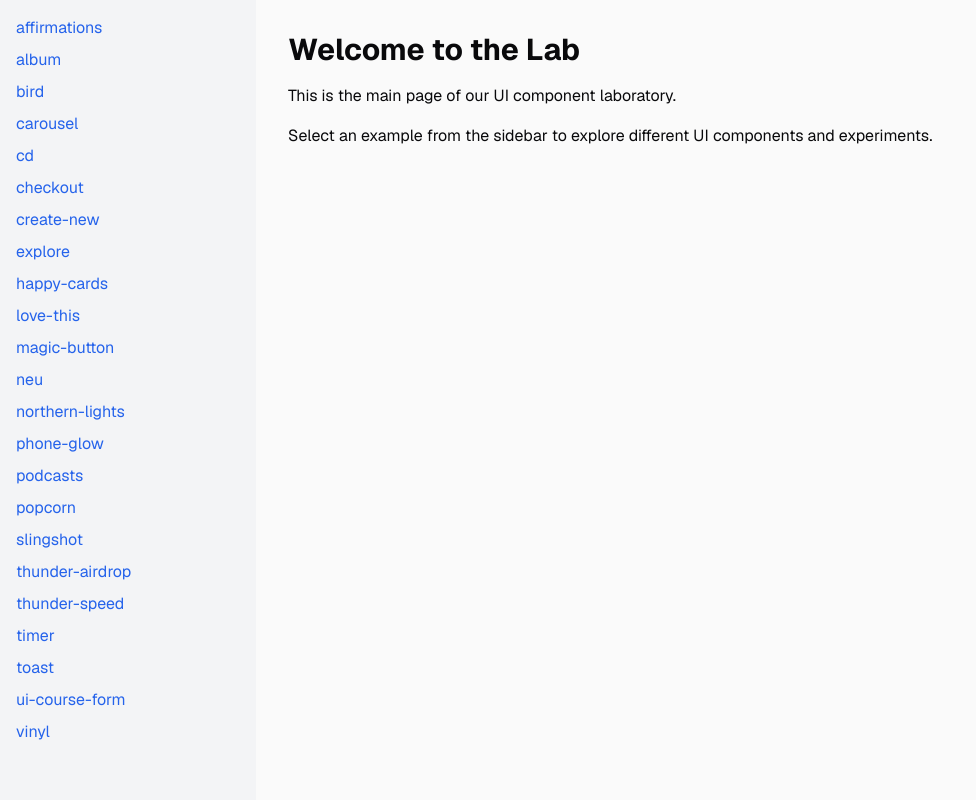
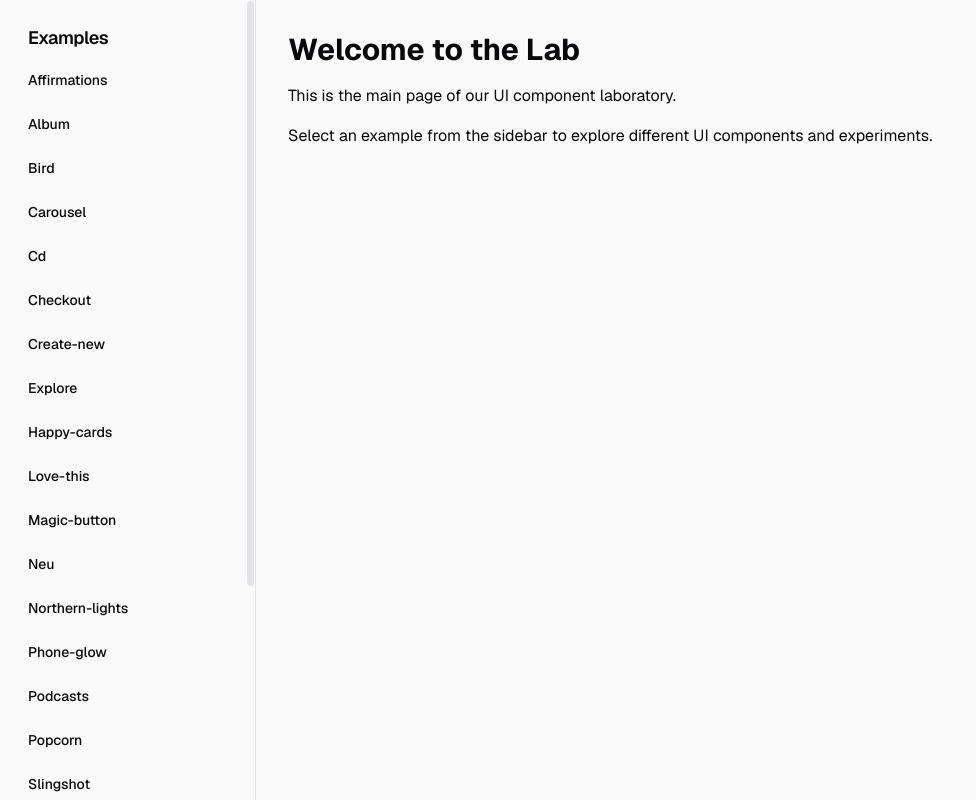
Before and after one commit to vaunblu/lab, a Next.js app: page / in a window 1280 px wide. Shown: the whole page, without its empty margins (0-976 px from the left). Built offline with nearby package versions, Linux system fonts and the light colour scheme.

Commit message:
fix: show sidebar only on the main page

```diff
--- a/package.json
+++ b/package.json
@@ -13,6 +13,7 @@
     "@radix-ui/react-dropdown-menu": "^2.1.1",
     "@radix-ui/react-popover": "^1.1.1",
     "@radix-ui/react-progress": "^1.1.0",
+    "@radix-ui/react-scroll-area": "^1.1.0",
     "@radix-ui/react-select": "^2.1.1",
     "@radix-ui/react-slot": "^1.1.0",
     "@radix-ui/react-switch": "^1.1.0",
--- a/src/app/layout.tsx
+++ b/src/app/layout.tsx
@@ -7,7 +7,6 @@
   Dancing_Script,
   JetBrains_Mono,
 } from "next/font/google";
-import Link from "next/link";
 import "./globals.css";
 
 export const metadata: Metadata = {
@@ -32,32 +31,6 @@
   display: "swap",
 });
 
-const examples = [
-  "affirmations",
-  "album",
-  "bird",
-  "carousel",
-  "cd",
-  "checkout",
-  "create-new",
-  "explore",
-  "happy-cards",
-  "love-this",
-  "magic-button",
-  "neu",
-  "northern-lights",
-  "phone-glow",
-  "podcasts",
-  "popcorn",
-  "slingshot",
-  "thunder-airdrop",
-  "thunder-speed",
-  "timer",
-  "toast",
-  "ui-course-form",
-  "vinyl",
-];
-
 export default function RootLayout({
   children,
 }: Readonly<{
@@ -68,26 +41,7 @@
       <body
         className={`${DancingScript.variable} ${Mono.variable} ${GeistSans.variable} ${GeistMono.variable} ${EBGaramond.variable} font-sans antialiased`}
       >
-        <div className="flex h-screen">
-          {/* Sidebar */}
-          <div className="w-64 bg-gray-100 overflow-y-auto">
-            <nav className="p-4">
-              <ul>
-                {examples.map((example) => (
-                  <li key={example} className="mb-2">
-                    <Link href={`/${example}`} className="text-blue-600 hover:underline">
-                      {example}
-                    </Link>
-                  </li>
-                ))}
-              </ul>
-            </nav>
-          </div>
-          {/* Main content */}
-          <div className="flex-1 overflow-y-auto">
-            {children}
-          </div>
-        </div>
+        {children}
       </body>
     </html>
   );
--- a/src/app/page.tsx
+++ b/src/app/page.tsx
@@ -1,47 +1,28 @@
-"use client";
+"use client"
 
-import {motion, MotionConfig, type Transition} from "framer-motion";
-import React from "react";
+import React from "react"
+import {Sidebar} from "../components/sidebar"
 
-const transition: Transition = {type: "spring", bounce: 0, duration: 0.4};
 
-const Context = React.createContext<{
-  status: string;
-  setStatus: React.Dispatch<React.SetStateAction<string>>;
-}>({status: "", setStatus: () => null});
-
-function InnerContent() {
-  const ctx = React.useContext(Context);
-
+function MainContent() {
   return (
     <div className="p-8">
       <h1 className="text-3xl font-bold mb-4">Welcome to the Lab</h1>
       <p className="mb-4">This is the main page of our UI component laboratory.</p>
       <p>Select an example from the sidebar to explore different UI components and experiments.</p>
     </div>
-  );
+  )
 }
 
 export default function HomePage() {
-  const [status, setStatus] = React.useState("idle");
-
-  React.useEffect(() => {
-    function handleEscape(e: KeyboardEvent) {
-      if (e.key === "Escape") {
-        setStatus("idle");
-      }
-    }
-    window.addEventListener("keydown", handleEscape);
-    return () => window.removeEventListener("keydown", handleEscape);
-  }, [setStatus]);
-
   return (
-    <Context.Provider value={{status, setStatus}}>
-      <MotionConfig transition={transition}>
-        <main className="relative h-full">
-          <InnerContent />
-        </main>
-      </MotionConfig>
-    </Context.Provider>
-  );
+    <div className="flex h-screen">
+      <div className="w-64 border-r">
+        <Sidebar />
+      </div>
+      <main className="flex-1 overflow-y-auto">
+        <MainContent />
+      </main>
+    </div>
+  )
 }
--- /dev/null
+++ b/src/components/sidebar.tsx
@@ -0,0 +1,63 @@
+"use client"
+
+import Link from "next/link"
+import {usePathname} from "next/navigation"
+import {cn} from "@/lib/utils"
+import {Button} from "@/components/ui/button"
+import {ScrollArea} from "@/components/ui/scroll-area"
+
+const examples = [
+    "affirmations",
+    "album",
+    "bird",
+    "carousel",
+    "cd",
+    "checkout",
+    "create-new",
+    "explore",
+    "happy-cards",
+    "love-this",
+    "magic-button",
+    "neu",
+    "northern-lights",
+    "phone-glow",
+    "podcasts",
+    "popcorn",
+    "slingshot",
+    "thunder-airdrop",
+    "thunder-speed",
+    "timer",
+    "toast",
+    "ui-course-form",
+    "vinyl",
+]
+
+export function Sidebar() {
+    const pathname = usePathname()
+
+    return (
+        <ScrollArea className="h-screen">
+            <div className="space-y-4 py-4">
+                <div className="px-3 py-2">
+                    <h2 className="mb-2 px-4 text-lg font-semibold tracking-tight">
+                        Examples
+                    </h2>
+                    <div className="space-y-1">
+                        {examples.map((example) => (
+                            <Button
+                                key={example}
+                                variant={pathname === `/${example}` ? "secondary" : "ghost"}
+                                className="w-full justify-start"
+                                asChild
+                            >
+                                <Link href={`/${example}`}>
+                                    {example.charAt(0).toUpperCase() + example.slice(1)}
+                                </Link>
+                            </Button>
+                        ))}
+                    </div>
+                </div>
+            </div>
+        </ScrollArea>
+    )
+}
--- /dev/null
+++ b/src/components/ui/scroll-area.tsx
@@ -0,0 +1,48 @@
+"use client"
+
+import * as React from "react"
+import * as ScrollAreaPrimitive from "@radix-ui/react-scroll-area"
+
+import { cn } from "@/lib/utils"
+
+const ScrollArea = React.forwardRef<
+  React.ElementRef<typeof ScrollAreaPrimitive.Root>,
+  React.ComponentPropsWithoutRef<typeof ScrollAreaPrimitive.Root>
+>(({ className, children, ...props }, ref) => (
+  <ScrollAreaPrimitive.Root
+    ref={ref}
+    className={cn("relative overflow-hidden", className)}
+    {...props}
+  >
+    <ScrollAreaPrimitive.Viewport className="h-full w-full rounded-[inherit]">
+      {children}
+    </ScrollAreaPrimitive.Viewport>
+    <ScrollBar />
+    <ScrollAreaPrimitive.Corner />
+  </ScrollAreaPrimitive.Root>
+))
+ScrollArea.displayName = ScrollAreaPrimitive.Root.displayName
+
+const ScrollBar = React.forwardRef<
+  React.ElementRef<typeof ScrollAreaPrimitive.ScrollAreaScrollbar>,
+  React.ComponentPropsWithoutRef<typeof ScrollAreaPrimitive.ScrollAreaScrollbar>
+>(({ className, orientation = "vertical", ...props }, ref) => (
+  <ScrollAreaPrimitive.ScrollAreaScrollbar
+    ref={ref}
+    orientation={orientation}
+    className={cn(
+      "flex touch-none select-none transition-colors",
+      orientation === "vertical" &&
+        "h-full w-2.5 border-l border-l-transparent p-[1px]",
+      orientation === "horizontal" &&
+        "h-2.5 flex-col border-t border-t-transparent p-[1px]",
+      className
+    )}
+    {...props}
+  >
+    <ScrollAreaPrimitive.ScrollAreaThumb className="relative flex-1 rounded-full bg-border" />
+  </ScrollAreaPrimitive.ScrollAreaScrollbar>
+))
+ScrollBar.displayName = ScrollAreaPrimitive.ScrollAreaScrollbar.displayName
+
+export { ScrollArea, ScrollBar }
```
Also changed, not shown: 1 other file (tests, documents, lock files or other folders).
